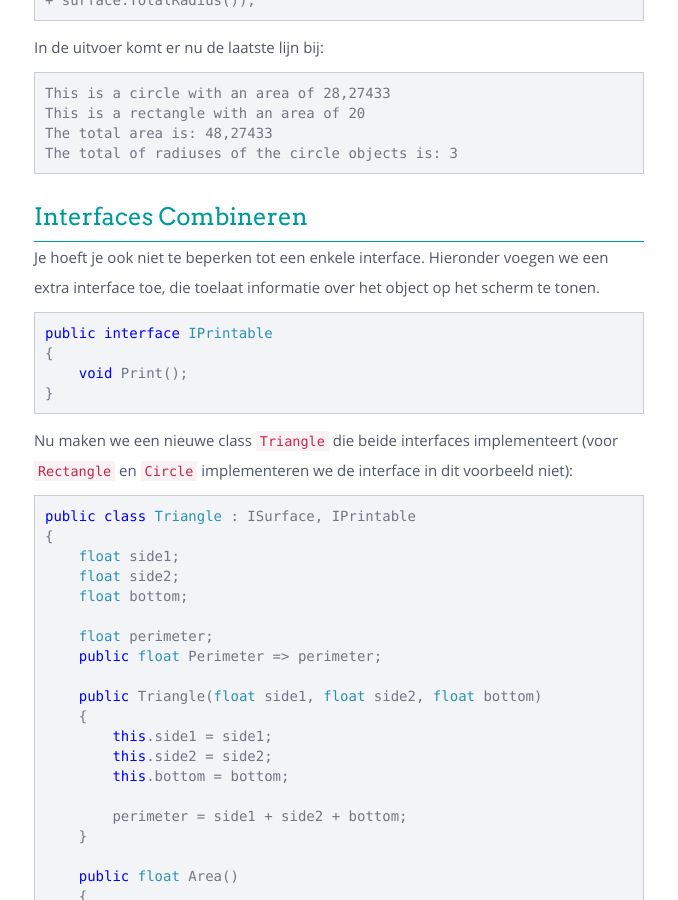
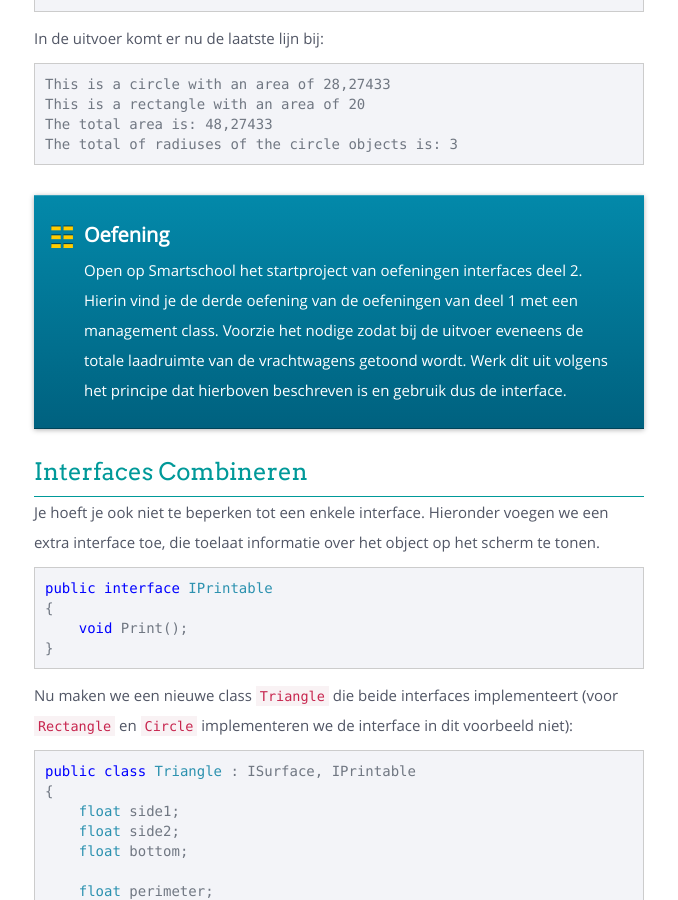
Before and after one commit to sma-it/sma-it.github.io, a Jekyll site: the page built from modules/advanced/_posts/2000-04-01-Interfaces.md, in a window 1280 px wide and 900 px high, scrolled down 10641 px. Shown: the whole window, without its empty margins (381-1059 px from the left). Built offline with Jekyll 4.4.1, drawn with Linux system fonts in a browser that asks for light colours; nearby versions of some CDN libraries; some of the changed text lies outside the part shown.

Commit message:
Added exercise

````diff
--- a/modules/advanced/_posts/2000-04-01-Interfaces.md
+++ b/modules/advanced/_posts/2000-04-01-Interfaces.md
@@ -209,11 +209,6 @@ This is a rectangle with an area of 20
 The total area is: 48,27433
 ```
 
-<div class="note oefening">
-<p>Maak de oefening die je op Smartschool vindt.</p>
-</div>
-
-
 # Een management class voor een interface
 
 Om op een handige manier met een interface te werken kan je hiervoor een aparte management class voorzien. In deze class voorzie je de nodige functionaliteiten om snel met de list van objecten van het interface type te werken.
@@ -284,6 +279,10 @@ class Program
     }
 }
 ```
+
+<div class="note oefening">
+<p>Maak de oefeningen (deel 1) die je op Smartschool vindt.</p>
+</div>
 
 <div class="header2" markdown = "1">## Gebruik 'Interface as Class'
 </div>
@@ -356,6 +355,10 @@ This is a rectangle with an area of 20
 The total area is: 48,27433
 The total of radiuses of the circle objects is: 3
 ```
+
+<div class="note oefening">
+<p>Open op Smartschool het startproject van oefeningen interfaces deel 2. Hierin vind je de derde oefening van de oefeningen van deel 1 met een management class. Voorzie het nodige zodat bij de uitvoer eveneens de totale laadruimte van de vrachtwagens getoond wordt. Werk dit uit volgens het principe dat hierboven beschreven is en gebruik dus de interface.</p>
+</div>
 
 <div class="header2" markdown = "1">## Interfaces Combineren
 </div>
@@ -437,7 +440,7 @@ public void PrintAll()
 Beide opties doen hetzelfde. Welke je gebruikt hangt enkel af van je persoonlijke voorkeur.
 
 <div class="note oefening">
-<p>Open het project <a href="https://github.com/sma-it/oefening-interface-1">oefening-interface-1</a> en maak de oefeningen.</p>
+<p>Maak oefeningen interfaces deel 3 die je op Smartschool vindt.</p>
 </div>
 
 <div class="toTop"><a href="#top">Omhoog</a></div>
````
